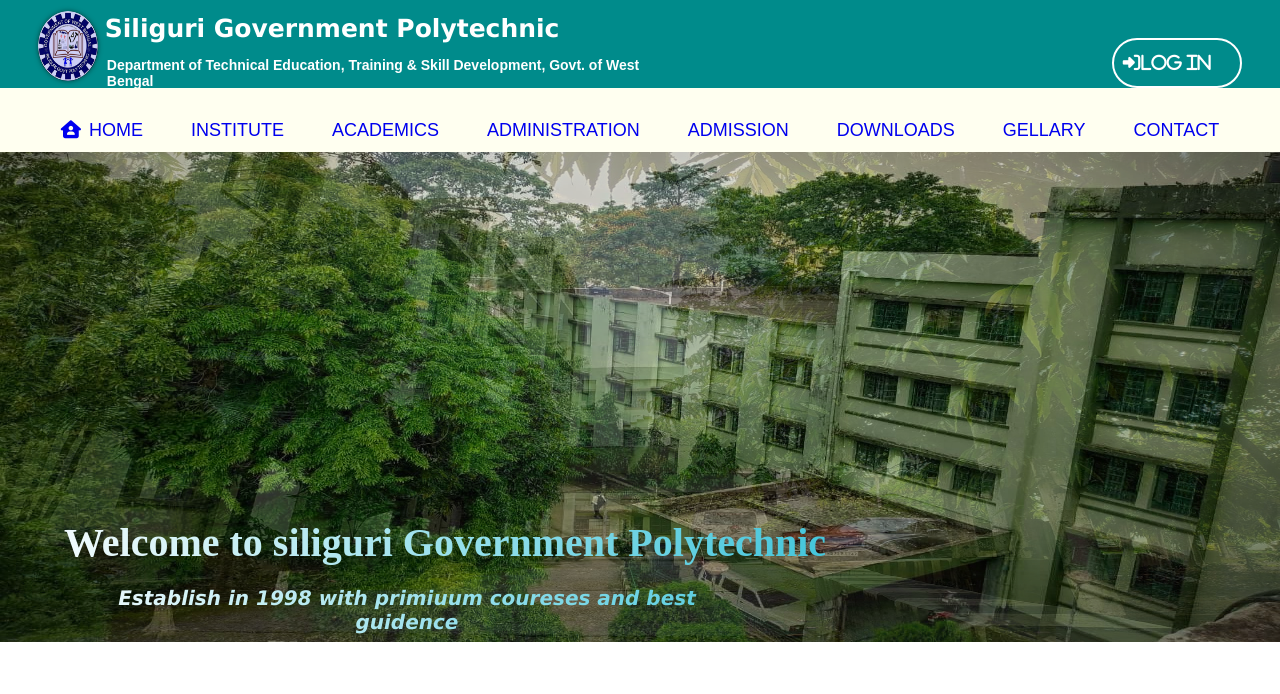
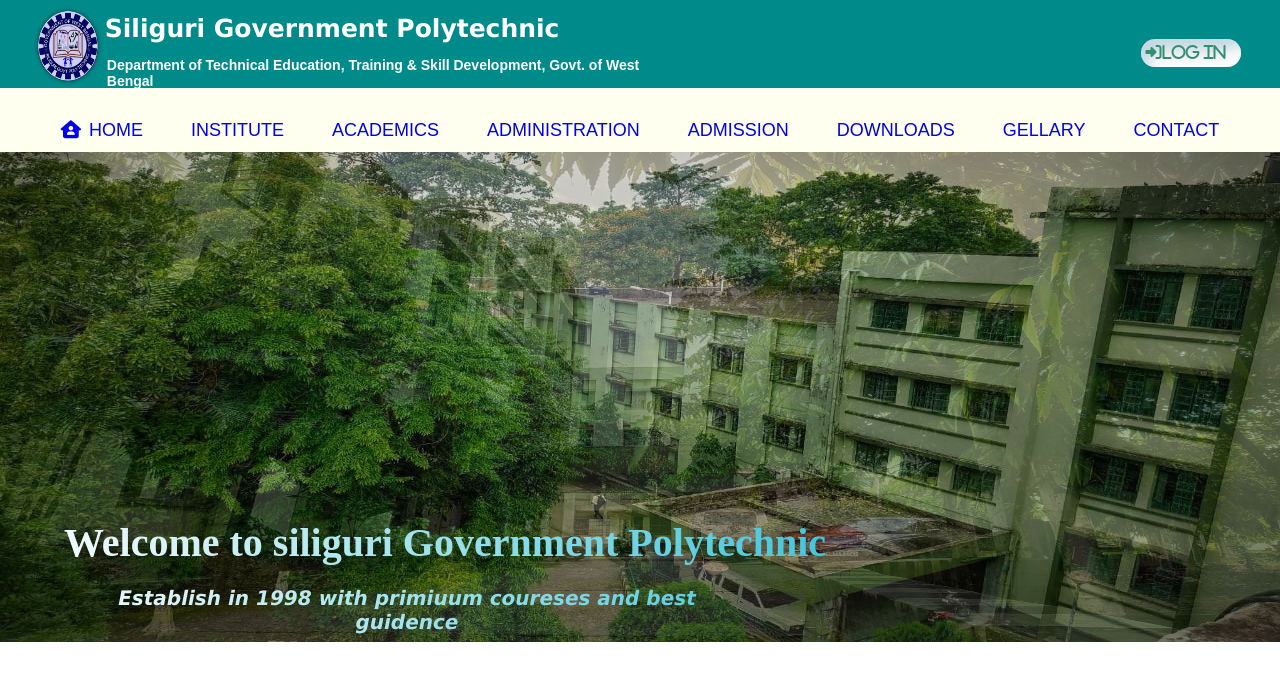
Before and after one commit to MinorProject0/Minor-Project, a plain HTML site: page index.html in a window 1280 px wide. Shown: the top 694 px of the page. Drawn offline with Linux system fonts and the light colour scheme.

Commit message:
Add files via upload

```diff
--- a/style.css
+++ b/style.css
@@ -47,33 +47,35 @@ body {
   color: #fff;
 }
 
-.click {
+.click{
   padding-right: 3%;
   padding-bottom: 5%;
-}
+  }
 
-.click button {
-  width: 130px;
-  height: 50px;
-  background: transparent;
-  border: 2px solid#fff;
-  outline: none;
+  .click button{
+  font-size: 16px;
+  font-weight: 500;
+  padding: 5px;
+  margin: 1px;
+  width: 40;
+  background: #ebeef1;
+  cursor: pointer;
+  border: none;
   border-radius: 50px;
-  font-size: 1.1em;
-  color: #fff;
-  font-weight: 500;
-  transition: 0.5s;
-}
+  color: #31906E;
+  box-shadow:inset 10px 10px 10px -1px rgba(10,  99, 169,0.16)
+  ,inset -10px -10px 10px -1px rgba(255, 255, 255, 0.70);
+  }
 
-.click button i {
-  margin-right: 20px;
-}
+  .click button i{
+    margin-right: 10px;
+  }
 
-button:hover {
-  color: #000;
-  background-color: #00bfff;
-  cursor: pointer;
-}
+
+  button:hover{
+    color: #000;
+    background-color: #00BFFF;
+  }
 
 
 .nav {
```
Also changed, not shown: index.html (+1 -1 lines).
